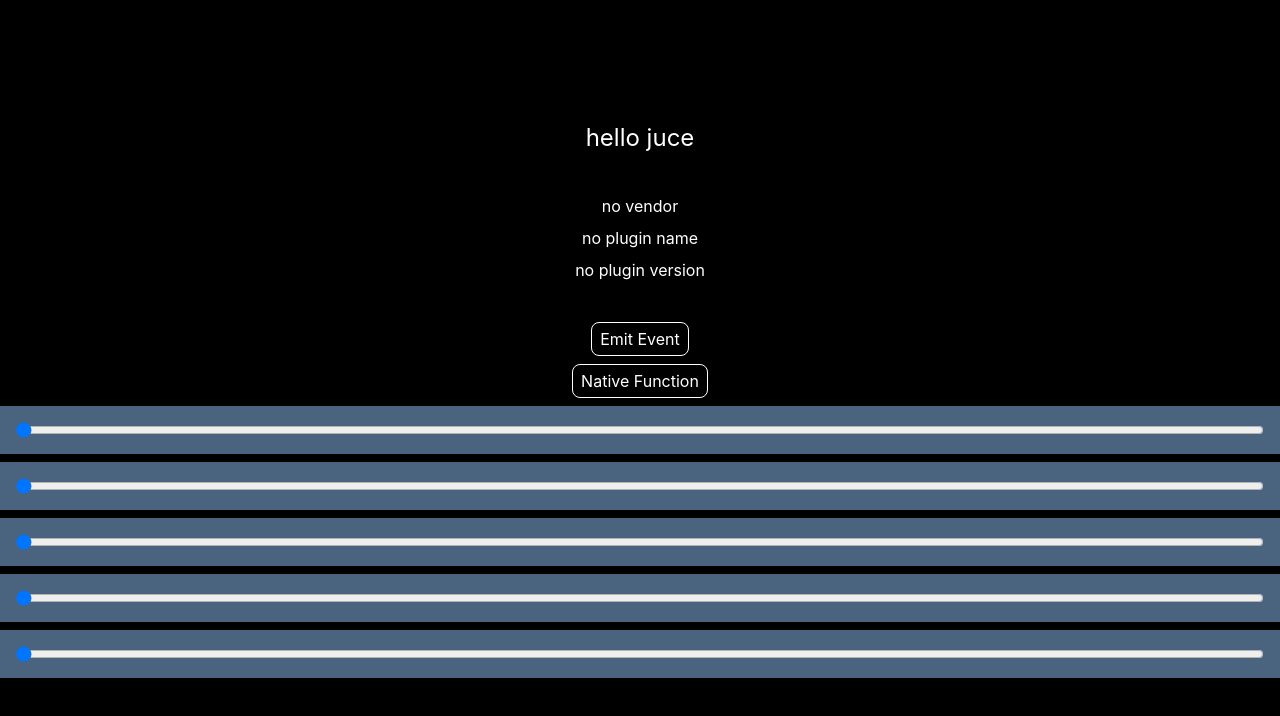
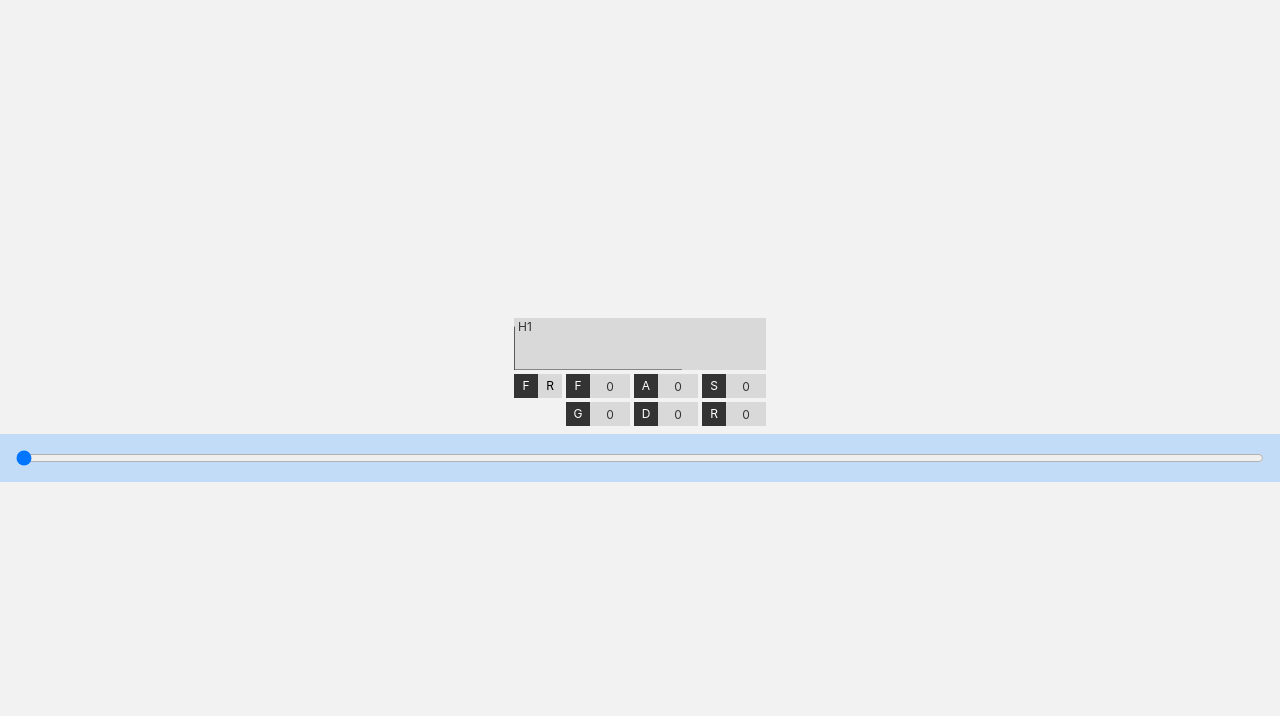
Before and after one commit to nilesfromm/juce-starter, a React (Create React App) app in the folder ui/: page / in a window 1280 px wide. Shown: the top 716 px of the page. Built offline with nearby package versions, Linux system fonts and the light colour scheme.

Commit message:
env ui init / cleanup params

```diff
--- a/ui/src/App.tsx
+++ b/ui/src/App.tsx
@@ -1,9 +1,9 @@
 import "./App.css";
 import Slider from "./components/Slider";
+import Voice from "./components/Voice";
 import * as Juce from "./juce/index.js";
 
 function App() {
-
   console.log("JUCE frontend library successfully imported");
   console.log(Juce);
   const nativeFunction = Juce.getNativeFunction("nativeFunction") as (
@@ -30,17 +30,9 @@ function App() {
     });
   };
 
-
-
   return (
-    <div className="size-full h-screen flex flex-col gap-2 items-center justify-center bg-black text-white">
-      <p className="text-2xl">hello juce</p>
-      <br />
-      <p>{data.vendor ?? "no vendor"}</p>
-      <p>{data.pluginName ?? "no plugin name"}</p>
-      <p>{data.pluginVersion ?? "no plugin version"}</p>
-      <br />
-      <button
+    <div className="size-full h-screen flex flex-col gap-2 items-center justify-center bg-[#F2F2F2] text-[#333333]">
+      {/* <button
         className="border border-white rounded-lg px-2 py-1 hover:cursor-pointer hover:bg-white/20 transition-colors duration-200"
         onClick={handleButtonClick}
       >
@@ -51,11 +43,12 @@ function App() {
         onClick={handleNativeFunctionButtonClick}
       >
         Native Function
-      </button>
-      <Slider sliderId="attack" />
+      </button> */}
+      <Voice voiceId="h1" voiceName="H1" />
+      {/* <Slider sliderId="attack" />
       <Slider sliderId="decay" />
       <Slider sliderId="sustain" />
-      <Slider sliderId="release" />
+      <Slider sliderId="release" /> */}
       <Slider sliderId="noise" />
     </div>
   );
--- /dev/null
+++ b/ui/src/components/Envelope.tsx
@@ -0,0 +1,42 @@
+interface EnvelopeProps {
+  attack: number;
+  decay: number;
+  sustain: number;
+  release: number;
+}
+
+const Envelope = ({ attack, decay, sustain, release }: EnvelopeProps) => {
+  const p1x = attack * 40;
+  const p1y = 100;
+  const p2x = (attack + decay) * 40;
+  const p2y = sustain * 100;
+  const p3x = 80;
+  const p3y = sustain * 100;
+  const p4x = 80 + release * 40;
+  const p4y = 0;
+
+  return (
+    <div className="flex w-full h-[52px] bg-[#D9D9D9]">
+      <svg
+        width="100%"
+        height="100%"
+        viewBox="0 0 120 120"
+        preserveAspectRatio="none"
+      >
+        <path
+          d={`M 0 120 L
+            ${p1x} ${120 - p1y} L
+            ${p2x} ${120 - p2y} L
+            ${p3x} ${120 - p3y} L
+            ${p4x} ${120 - p4y}`}
+          fill="none"
+          stroke="#333333"
+          strokeWidth="1"
+          vector-effect="non-scaling-stroke"
+        />
+      </svg>
+    </div>
+  );
+};
+
+export default Envelope;
--- /dev/null
+++ b/ui/src/components/Input.tsx
@@ -0,0 +1,106 @@
+import { useEffect, useRef } from "react";
+import * as Juce from "../juce/index.js";
+
+interface NumberInputProps {
+  label: string;
+  id: string;
+  min: number;
+  max: number;
+  step: number;
+  onChange?: (value: number) => void;
+}
+
+const NumberInput = ({
+  label,
+  id,
+  min,
+  max,
+  step,
+  onChange,
+}: NumberInputProps) => {
+  const currentValueRef = useRef(0);
+  const isDragging = useRef(false);
+
+  const sliderRef = useRef<HTMLInputElement>(null);
+  const sliderState = Juce.getSliderState(id);
+
+  // const handleSliderChange = (event: React.ChangeEvent<HTMLInputElement>) => {
+  //   sliderState.setNormalisedValue(event.target.value);
+  // };
+
+  const handleChange = (value: number) => {
+    const constrainedValue = Math.max(min, Math.min(max, value));
+    sliderState.setNormalisedValue(constrainedValue);
+    if (onChange) {
+      onChange(constrainedValue);
+    }
+  };
+
+  useEffect(() => {
+    const updateSlider = () => {
+      if (sliderRef.current) {
+        const updatedValue = sliderState.getNormalisedValue();
+        sliderRef.current.value = updatedValue;
+        if (onChange) {
+          onChange(updatedValue);
+        }
+      }
+    };
+    updateSlider();
+    sliderState.valueChangedEvent.addListener(updateSlider);
+    return sliderState.valueChangedEvent.removeListener(updateSlider);
+  }, []);
+
+  const handleMouseDown = (e: React.MouseEvent<HTMLButtonElement>) => {
+    isDragging.current = true;
+    currentValueRef.current = sliderState.getNormalisedValue();
+    document.addEventListener("mousemove", handleMouseMove);
+    document.addEventListener("mouseup", handleMouseUp);
+  };
+
+  const handleMouseUp = (e: MouseEvent) => {
+    e.preventDefault();
+    isDragging.current = false;
+    document.removeEventListener("mousemove", handleMouseMove);
+    document.removeEventListener("mouseup", handleMouseUp);
+    // Ensure we update with the final value
+    handleChange(Math.max(min, Math.min(max, currentValueRef.current)));
+  };
+
+  const handleMouseMove = (e: MouseEvent) => {
+    e.preventDefault();
+    if (!isDragging) return;
+    console.log("dragging: ", currentValueRef.current);
+
+    const sensitivity = step;
+    const delta = -e.movementY * sensitivity;
+    currentValueRef.current = Number(
+      Math.max(min, Math.min(max, currentValueRef.current + delta)).toFixed(2)
+    );
+    handleChange(currentValueRef.current);
+  };
+
+  return (
+    <div className="flex text-[12px]">
+      <button
+        className="size-6 bg-[#333333] flex items-center justify-center"
+        onMouseDown={handleMouseDown}
+      >
+        <span className="text-white">{label}</span>
+      </button>
+      <input
+        ref={sliderRef}
+        type="number"
+        className="bg-[#D9D9D9] h-6 w-10 text-center"
+        value={
+          isDragging.current
+            ? currentValueRef.current
+            : sliderState.getNormalisedValue()
+        }
+        onChange={(e) => handleChange(Number(e.target.value))}
+      />
+    </div>
+  );
+};
+
+export default NumberInput;
--- /dev/null
+++ b/ui/src/components/Toggle.tsx
@@ -0,0 +1,23 @@
+interface ToggleProps {
+  value: boolean;
+  onChange: (value: boolean) => void;
+}
+
+const  Toggle = ({ value, onChange }: ToggleProps) => {
+  return (
+    <div className="flex text-[12px]">
+      <button className={`size-6  flex items-center justify-center ${value ===false? "bg-[#333333] text-white": "bg-[#D9D9D9] text-black"}`} onClick={()=>onChange(false)}>
+        <span className="">
+          F
+        </span>
+      </button>
+      <button className={`size-6 flex items-center justify-center ${value ===true? "bg-[#333333] text-white": "bg-[#D9D9D9] text-black"}`} onClick={()=>onChange(true)}>
+        <span className="">
+          R
+        </span>
+      </button>
+    </div>
+   );
+}
+
+export default Toggle;
--- /dev/null
+++ b/ui/src/components/Voice.tsx
@@ -0,0 +1,103 @@
+import { useState } from "react";
+import NumberInput from "./Input";
+import Toggle from "./Toggle";
+import Envelope from "./Envelope";
+
+interface VoiceProps {
+  voiceId: string;
+  voiceName: string;
+}
+
+const Voice = ({ voiceId, voiceName }: VoiceProps) => {
+  const [attack, setAttack] = useState(0.0);
+  const [decay, setDecay] = useState(0.0);
+  const [sustain, setSustain] = useState(0.0);
+  const [release, setRelease] = useState(0.0);
+
+  const [isRatioLocked, setIsRatioLocked] = useState(false);
+
+  return (
+    <div className="flex relative flex-col gap-1">
+      <h1 className="absolute top-0 left-1 text-[12px]">{voiceName}</h1>
+      <Envelope
+        attack={attack}
+        decay={decay}
+        sustain={sustain}
+        release={release}
+      />
+      <div className="flex gap-1">
+        <div className="flex justify-between gap-1">
+          <Toggle value={isRatioLocked} onChange={setIsRatioLocked} />
+        </div>
+        <div className="grid grid-cols-3 gap-1">
+          {isRatioLocked ? (
+            <NumberInput
+              key={`${voiceId}-ratio`}
+              id="frequency"
+              label="R"
+              min={0}
+              max={1}
+              step={0.01}
+            />
+          ) : (
+            <NumberInput
+              key={`${voiceId}-frequency`}
+              id="frequency"
+              label="F"
+              min={0}
+              max={1}
+              step={0.01}
+            />
+          )}
+
+          <NumberInput
+            key={`${voiceId}-attack`}
+            id="attack"
+            label="A"
+            onChange={setAttack}
+            min={0}
+            max={1}
+            step={0.01}
+          />
+          <NumberInput
+            key={`${voiceId}-sustain`}
+            id="sustain"
+            label="S"
+            onChange={setSustain}
+            min={0}
+            max={1}
+            step={0.01}
+          />
+          <NumberInput
+            key={`${voiceId}-gain`}
+            id="gain"
+            label="G"
+            min={0}
+            max={1}
+            step={0.01}
+          />
+          <NumberInput
+            key={`${voiceId}-decay`}
+            id="decay"
+            label="D"
+            onChange={setDecay}
+            min={0}
+            max={1}
+            step={0.01}
+          />
+          <NumberInput
+            key={`${voiceId}-release`}
+            id="release"
+            label="R"
+            onChange={setRelease}
+            min={0}
+            max={1}
+            step={0.01}
+          />
+        </div>
+      </div>
+    </div>
+  );
+};
+
+export default Voice;
--- a/ui/src/index.css
+++ b/ui/src/index.css
@@ -15,3 +15,10 @@ code {
   font-family: source-code-pro, Menlo, Monaco, Consolas, "Courier New",
     monospace;
 }
+
+@layer utilities {
+  input[type="number"]::-webkit-inner-spin-button,
+  input[type="number"]::-webkit-outer-spin-button {
+    @apply appearance-none;
+  }
+}
```
Also changed, not shown: 2 other files (tests, documents, lock files or other folders).
